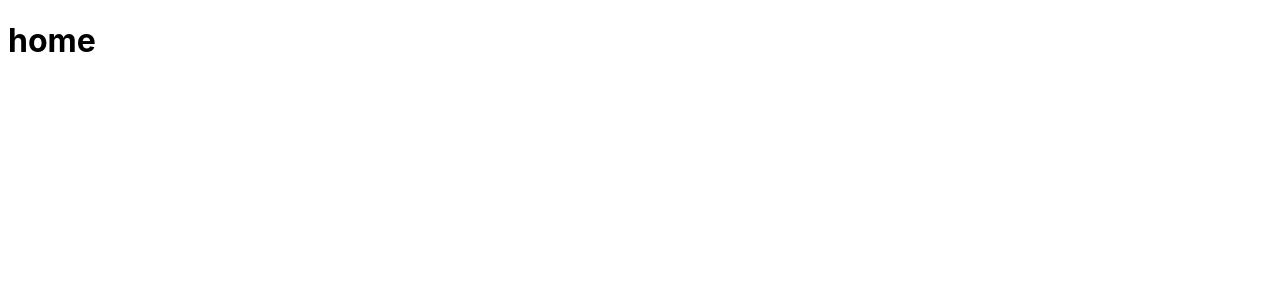
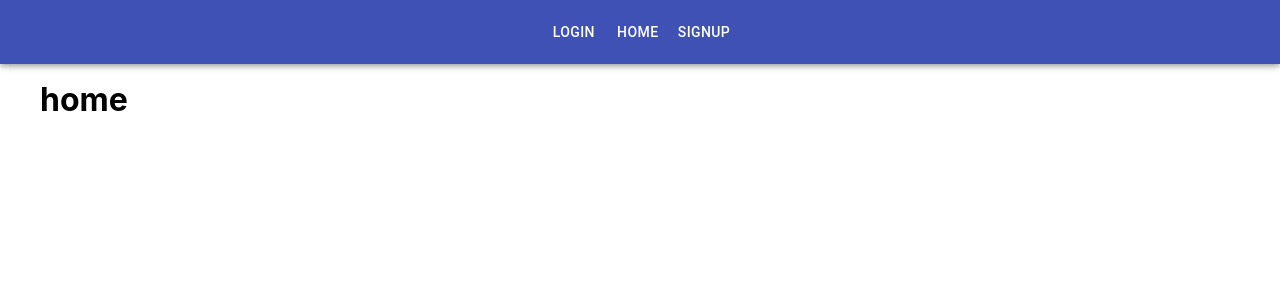
Before and after one commit to BlueBoi904/Enlighten-Social-App-Back-End-Functions, a React (Create React App) app in the folder enlightened-ape-front-end/: page / in a window 1280 px wide. Shown: the top 300 px of the page. Built offline with nearby package versions, Linux system fonts and the light colour scheme.

Commit message:
Finished implementing navbar and navbar links

```diff
--- a/enlightened-ape-front-end/package.json
+++ b/enlightened-ape-front-end/package.json
@@ -3,6 +3,7 @@
   "version": "0.1.0",
   "private": true,
   "dependencies": {
+    "@material-ui/core": "^4.2.1",
     "react": "^16.8.6",
     "react-dom": "^16.8.6",
     "react-scripts": "3.0.1"
--- a/enlightened-ape-front-end/src/App.css
+++ b/enlightened-ape-front-end/src/App.css
@@ -4,3 +4,12 @@
   "Ubuntu", "Cantarell", "Fira Sans", "Droid Sans", "Helvetica Neue",
   sans-serif;
 }
+
+.container{
+  margin: 80px auto 0 auto;
+  max-width: 1200px;
+}
+
+.nav-container{
+  margin:auto;
+}
--- a/enlightened-ape-front-end/src/App.js
+++ b/enlightened-ape-front-end/src/App.js
@@ -1,6 +1,8 @@
 import React from 'react';
 import './App.css';
 import { BrowserRouter as Router, Switch, Route} from 'react-router-dom';
+//Components
+import Navbar from './components/NavBar';
 
 // Pages
 import home from './pages/home';
@@ -12,11 +14,15 @@
   return (
     <div className="App">
       <Router>
+      <Navbar />
+      <div className='container'>
+
       <Switch>
         <Route exact path ='/' component={home}/>
         <Route exact path ='/login' component={login}/>
         <Route exact path ='/signup' component={signup}/>
       </Switch>
+      </div>
       </Router>
     </div>
   );
--- a/enlightened-ape-front-end/src/components/NavBar.js
+++ b/enlightened-ape-front-end/src/components/NavBar.js
@@ -1,11 +1,21 @@
 import React, { Component } from 'react'
+import Link from 'react-router-dom/Link';
+// Material-UI stuff
+
+import AppBar from '@material-ui/core/AppBar';
+import Toolbar from '@material-ui/core/Toolbar';
+import Button from '@material-ui/core/Button'
 
 class navbar extends Component {
     render() {
         return (
-            <div>
-                <h1>navbar</h1>
-            </div>
+           <AppBar>
+            <Toolbar className='nav-container'>
+                <Button color='inherit' component={Link} to='/login'>Login</Button>
+                <Button color='inherit' component={Link} to='/'>Home</Button>
+                <Button color='inherit' component={Link} to='/signup'>Signup</Button>
+            </Toolbar>
+           </AppBar>
         )
     }
 }
--- a/enlightened-ape-front-end/src/pages/home.js
+++ b/enlightened-ape-front-end/src/pages/home.js
@@ -10,4 +10,4 @@
     }
 }
 
-export default home
+export default home;
```
Also changed, not shown: 1 other file (tests, documents, lock files or other folders).
